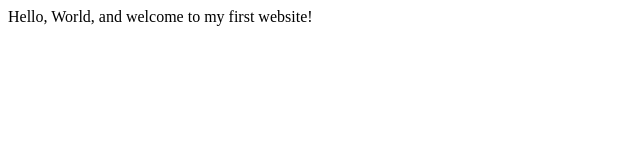
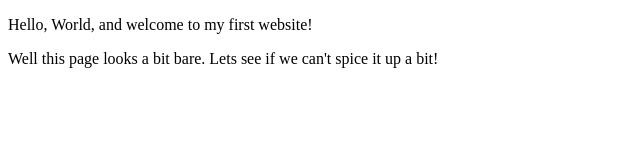
Before and after one commit to DucayA/DucayA.github.io, a plain HTML site: page index.html in a window 1280 px wide. Shown: the whole page, without its empty margins (0-640 px from the left). Drawn offline with Linux system fonts and the light colour scheme.

Commit message:
meta and body edits
Added a meta tag for author and content

Added additional content to the body

Updated website greeting with a tag

Changed tittle

```diff
--- a/index.html
+++ b/index.html
@@ -3,9 +3,11 @@
     <head>
         <meta charset="utf-8">
         <meta name="viewport" content="width=device-width, initial-scale=1.0">
-        <title>My First Website</title>
+        <meta name="author" content="tutorial">
+        <title>Vincent | Knight Instructor</title>
     </head>
     <body>
-       Hello, World, and welcome to my first website!
+       <p>Hello, World, and welcome to my first website!</p>
+       <p>Well this page looks a bit bare. Lets see if we can't spice it up a bit!</p>
     </body>
 </html>
```
